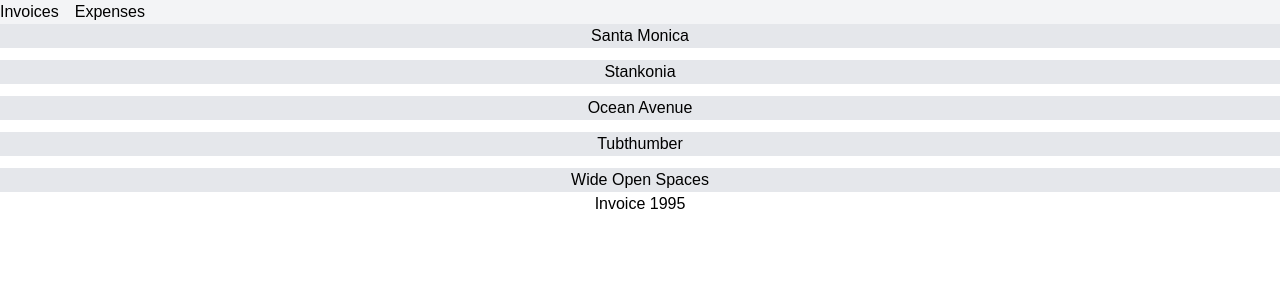
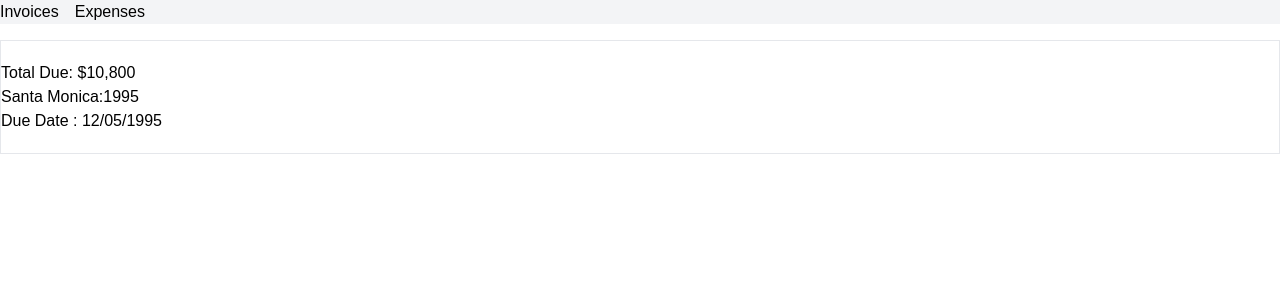
Before and after one commit to sviatlana-vilchynskaya/educational-project, a React (Create React App) app: page /invoices/1995 in a window 1280 px wide. Shown: the top 300 px of the page. Built offline with nearby package versions, Linux system fonts and the light colour scheme; a web font is replaced by a local one.

Commit message:
feat: filter invoices

```diff
--- a/src/components/bills.js
+++ b/src/components/bills.js
@@ -1,6 +1,16 @@
 import { useParams } from 'react-router-dom';
+import { getInvoice } from './data';
 
 export default function Bills() {
   let params = useParams();
-  return <h1>Invoice {params.invoiceId}</h1>;
+  let invoice = getInvoice(parseInt(params.invoiceId));
+  return (
+    <main className="flex flex-col py-5 border my-4">
+      <h2>Total Due: {invoice.amount}</h2>
+      <p>
+        {invoice.name}:{invoice.number}
+      </p>
+      <p>Due Date : {invoice.due}</p>
+    </main>
+  );
 }
--- a/src/components/data.js
+++ b/src/components/data.js
@@ -34,3 +34,7 @@ let invoices = [
 export function getInvoices() {
   return invoices;
 }
+
+export function getInvoice(number) {
+  return invoices.find((invoice) => invoice.number === number);
+}
--- a/src/components/invoice.js
+++ b/src/components/invoice.js
@@ -11,6 +11,7 @@ export default function Invoices() {
             className="bg-gray-200"
             to={`/invoices/${invoice.number}`}
             key={invoice.number}
+            target="_blank"
           >
             {invoice.name}
           </Link>
--- a/src/index.js
+++ b/src/index.js
@@ -12,9 +12,8 @@ root.render(
   <BrowserRouter>
     <Routes>
       <Route path="/" element={<App />}>
-        <Route path="/invoices" element={<Invoices />}>
-          <Route path=":invoiceId" element={<Bills />}></Route>
-        </Route>
+        <Route path="/invoices" element={<Invoices />}></Route>
+        <Route path="/invoices/:invoiceId" element={<Bills />}></Route>
         <Route path="/expenses" element={<Expenses />} />
         <Route
           path="*"
```
